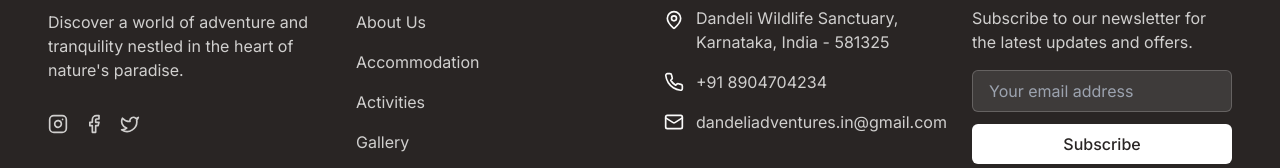
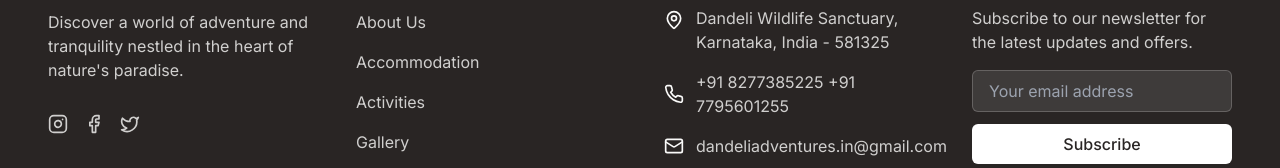
Before and after one commit to saralbanker/a-03021311, a React (Vite) app: page / in a window 1280 px wide. Shown: the part 5242-5410 px from the top of the page. Built offline with nearby package versions, Linux system fonts and the light colour scheme.

Commit message:
Visual edit in Lovable
Edited UI in Lovable

```diff
--- a/src/components/Footer.tsx
+++ b/src/components/Footer.tsx
@@ -46,7 +46,8 @@ const Footer: React.FC = () => {
               </li>
               <li className="flex items-center space-x-3">
                 <Phone size={20} className="flex-shrink-0" />
-                <span className="text-accent-foreground/80">+91 8904704234</span>
+                <span className="text-accent-foreground/80">+91 8277385225
++91 7795601255</span>
               </li>
               <li className="flex items-center space-x-3">
                 <Mail size={20} className="flex-shrink-0" />
```
